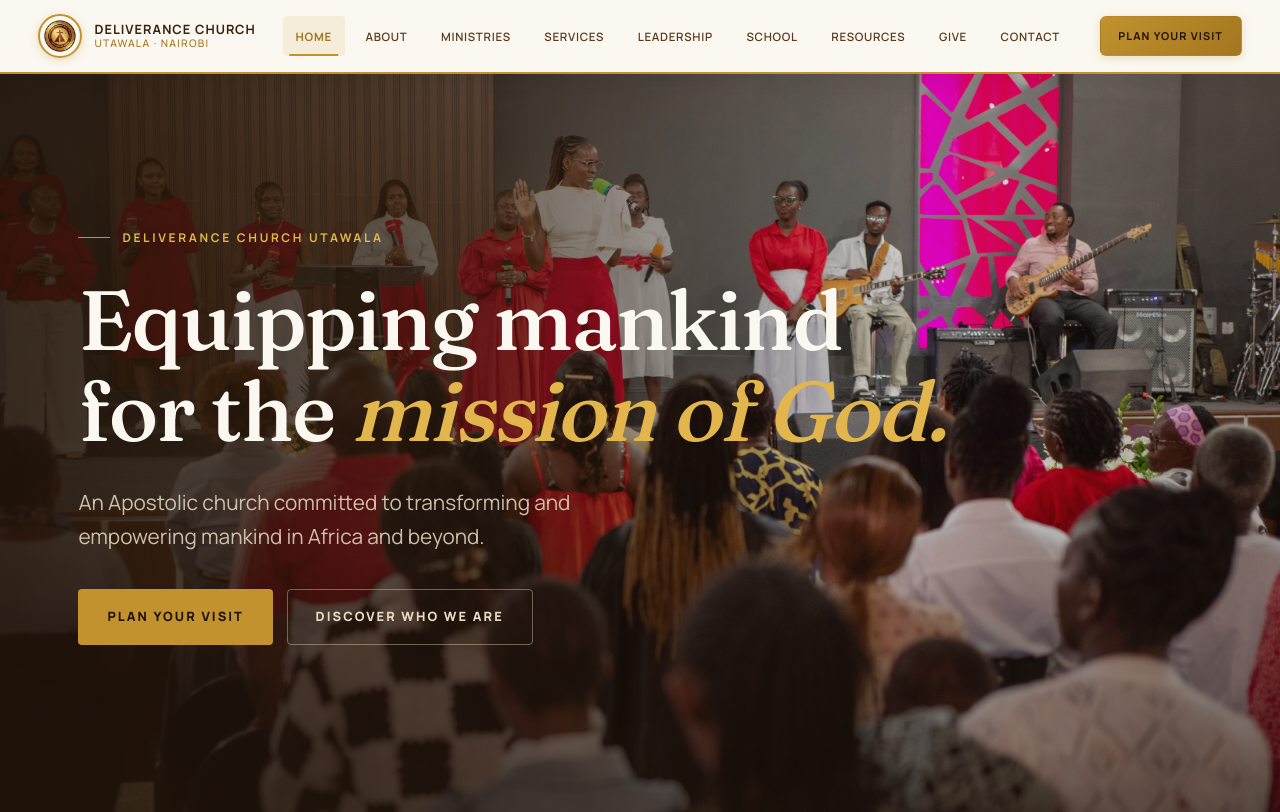
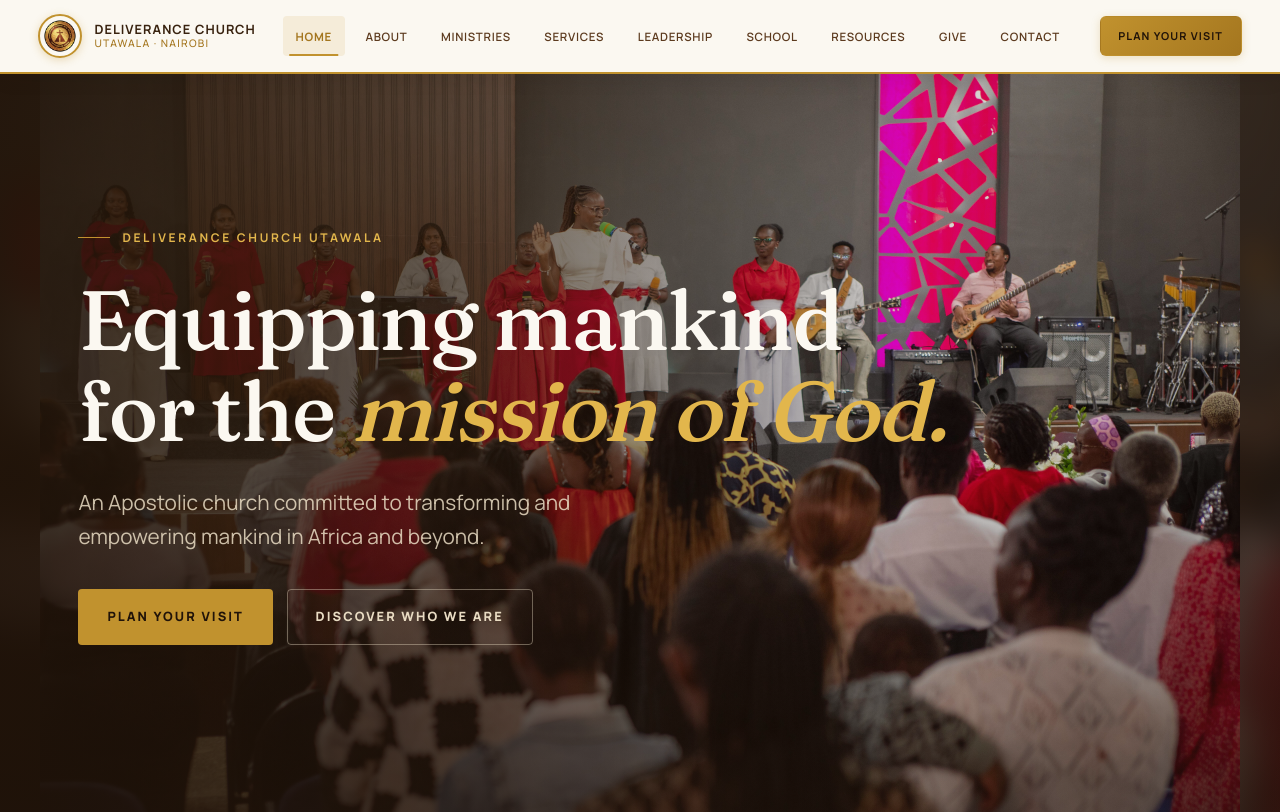
Before and after one commit to Trevor-Kayeyia-Madara/new-dcutawala-website, a Next.js app: page / in a window 1280 px wide. Shown: the top 812 px of the page. Built offline with nearby package versions, Linux system fonts and the light colour scheme; no server answers.

Commit message:
check carousel style image

```diff
--- a/src/app/globals.css
+++ b/src/app/globals.css
@@ -1184,14 +1184,29 @@
 }
 
 .hero-slide__image {
+  overflow: hidden;
+  background: var(--espresso);
+}
+
+.hero-slide__image::before,
+.hero-slide__image::after {
+  content: "";
+  position: absolute;
+  inset: 0;
+  background-image: var(--hero-image);
   background-position: center;
+  background-repeat: no-repeat;
+}
+
+.hero-slide__image::before {
   background-size: cover;
-  transform: scale(1.03);
-  transition: transform 7s ease-out;
-}
-
-.hero-slide--active .hero-slide__image {
-  transform: scale(1.1);
+  filter: blur(18px);
+  opacity: 0.42;
+  transform: scale(1.07);
+}
+
+.hero-slide__image::after {
+  background-size: contain;
 }
 
 .hero-slide__overlay {
@@ -1339,7 +1354,6 @@
 
 @media (prefers-reduced-motion: reduce) {
   .hero-slide,
-  .hero-slide__image,
   .hero-carousel__dot {
     transition: none;
   }
--- a/src/components/HeroCarousel.tsx
+++ b/src/components/HeroCarousel.tsx
@@ -2,6 +2,7 @@
 
 import Link from "next/link";
 import { useEffect, useState } from "react";
+import type { CSSProperties } from "react";
 
 const slides = [
   {
@@ -48,7 +49,10 @@
           key={slide.image}
           aria-hidden={index !== activeSlide}
         >
-          <div className="hero-slide__image" style={{ backgroundImage: `url(${slide.image})` }} />
+          <div
+            className="hero-slide__image"
+            style={{ "--hero-image": `url(${slide.image})` } as CSSProperties}
+          />
           <div className="hero-slide__overlay" />
           <div className="container">
             <div className="hero-inner">
```
